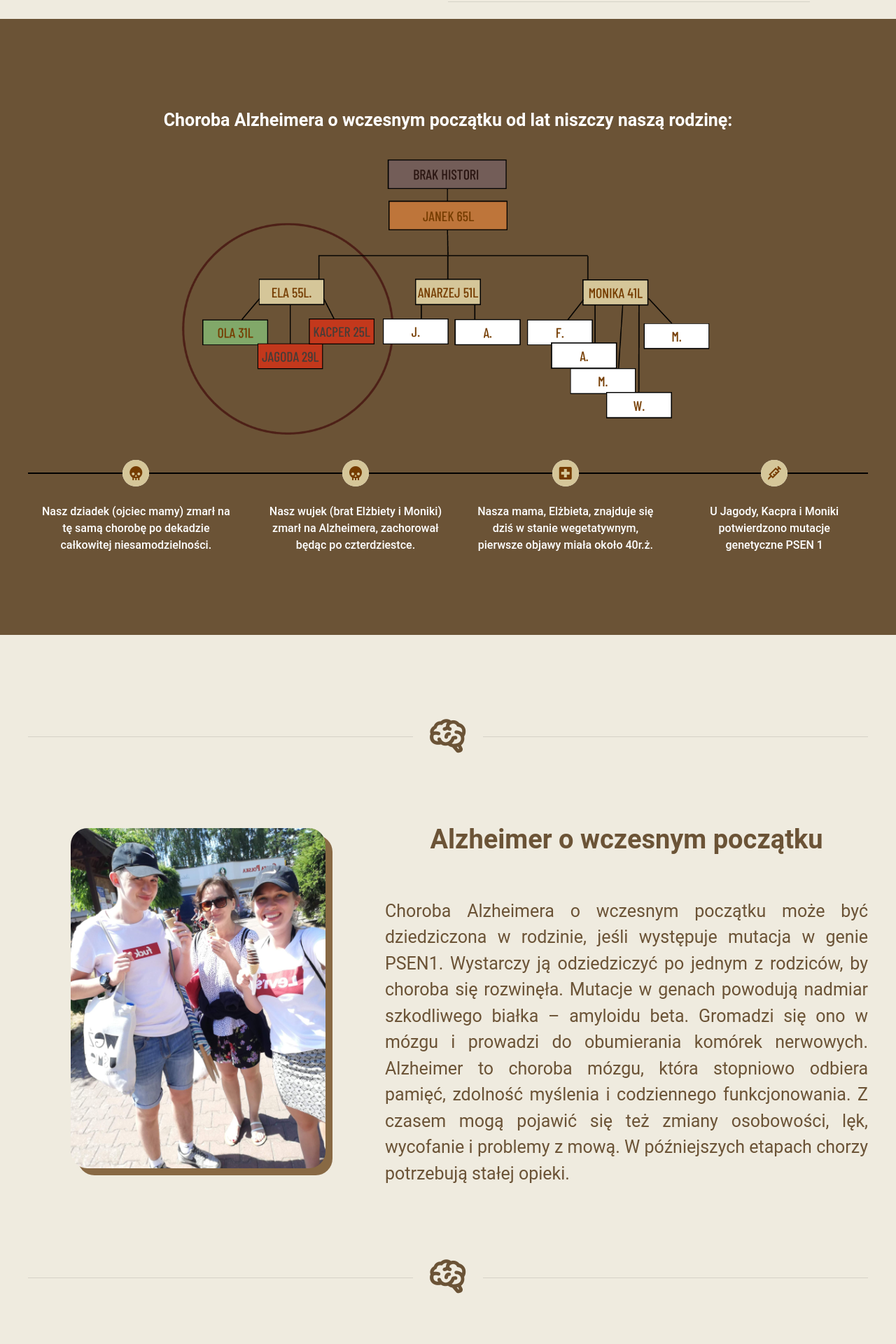
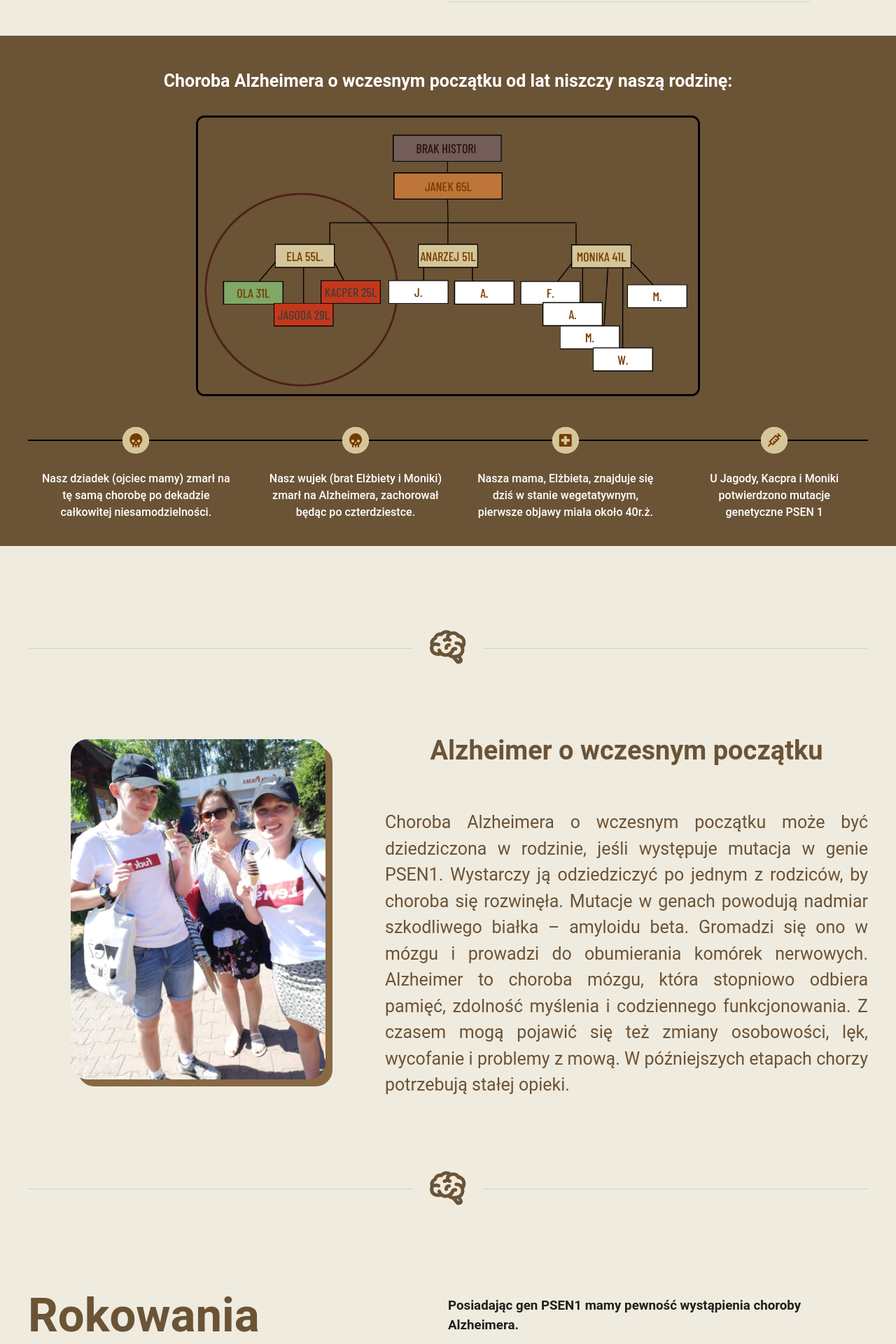
Before and after one commit to PatrykJarzynka/Memory, a Vue app: page / in a window 1280 px wide. Shown: the part 2239-4159 px from the top of the page at 70% size. Built offline with nearby package versions, Linux system fonts and the light colour scheme; a small style sheet from the web is missing; a web font is replaced by a local one.

Commit message:
Implemented support for all resolutions on family image

```diff
--- a/src/components/GoalTracker.vue
+++ b/src/components/GoalTracker.vue
@@ -18,12 +18,16 @@
 
 <style scoped lang="scss">
 .goal-container {
-  width: 60%;
+  width: 70%;
   position: relative;
   aspect-ratio: 1;
   padding: 30px;
   background: rgb(var(--v-theme-primary));
   border-radius: 50%;
+
+  @media only screen and (width >= 450px) {
+    width: 60%
+  }
 
   @media only screen and (width >= 600px) {
     width: 50%;
@@ -78,6 +82,10 @@
   font-weight: 500;
 
   @media only screen and (width >= 600px) {
+    font-size: 20px;
+  }
+
+  @media only screen and (width >= 700px) {
     font-size: 23px;
   }
 
@@ -91,6 +99,10 @@
   font-size: 28px;
 
   @media only screen and (width >= 600px) {
+    font-size: 35px;
+  }
+
+  @media only screen and (width >= 700px) {
     font-size: 40px;
   }
 
--- a/src/components/Hero.vue
+++ b/src/components/Hero.vue
@@ -1,19 +1,5 @@
 <script setup lang="ts">
-  import { useDisplay } from "vuetify/framework"
   import AppButton from "@/components/core/AppButton.vue"
-
-  const { xl, xs } = useDisplay()
-
-  const buttonSize = computed((): string | undefined => {
-    if (xl.value) {
-      return "large"
-    } else if (xs.value) {
-      return "small"
-    } else {
-      return undefined
-    }
-  })
-
 </script>
 
 <template>
--- a/src/pages/index.vue
+++ b/src/pages/index.vue
@@ -1,5 +1,5 @@
 <template>
-  <v-container class="main-container align-center">
+  <v-container class="main-container align-center pb-10">
     <div class="start-container">
       <Hero/>
 
@@ -16,9 +16,15 @@
   </v-container>
 
   <div class="family-history-container">
-    <v-container class="main-container align-center">
-      <h3 class="section-sub_title">Choroba Alzheimera o wczesnym początku od lat niszczy naszą rodzinę:</h3>
-      <v-img src="/images/Family-structure.png" width="65%"/>
+    <v-container class="main-container align-center ga-5">
+      <h3 class="section-sub_title">
+        Choroba Alzheimera o wczesnym początku od lat niszczy naszą rodzinę:
+      </h3>
+
+      <v-img
+        class="family-tree-image"
+        src="/images/Family-structure.png"
+      />
 
       <FamilyTimeline/>
     </v-container>
@@ -54,7 +60,7 @@
       </v-col>
 
       <v-col cols="10" md="6" class="d-flex align-center">
-        <h3 :class="['section-sub_title--left', smAndDown ? 'text-center' : 'text-left']">Posiadając gen PSEN1 mamy pewność wystąpienia choroby Alzheimera.</h3>
+        <h3 :class="['section-sub_title--left ', smAndDown ? 'text-center' : 'text-left']">Posiadając gen PSEN1 mamy pewność wystąpienia choroby Alzheimera.</h3>
       </v-col>
     </v-row>
 
@@ -95,7 +101,6 @@
 <script lang="ts" setup>
 
   import { useDisplay } from "vuetify/framework"
-  import AppButton from "@/components/core/AppButton.vue"
   import Friends from "@/components/core/Friends.vue"
   import FamilyIllustrated from "@/components/FamilyIllustrated.vue"
   import GoalTracker from "@/components/GoalTracker.vue"
@@ -171,7 +176,7 @@
 
 .section-sub_title {
   color: white;
-  font-size: 18px;
+  font-size:20px;
   text-align: center;
   margin-block: 10px;
 
@@ -185,11 +190,6 @@
 
   @media only screen and (width >= 1280px) {
     font-size: 25px;
-  }
-
-  &--left {
-    @extend .section-sub_title;
-    text-align: left;
   }
 }
 
@@ -220,11 +220,21 @@
 }
 
 .family-history-container {
-  padding-block: 100px;
+  padding-block: 20px;
   display: flex;
   flex-direction: column;
   align-items: center;
   background-color: rgb(var(--v-theme-primary));
 }
 
+.family-tree-image {
+  border: 3px solid black;
+  border-radius: 12px;
+  width: 100%;
+
+  @media only screen and (width >= 1280px) {
+    width: 60%;
+  }
+}
+
 </style>
```
